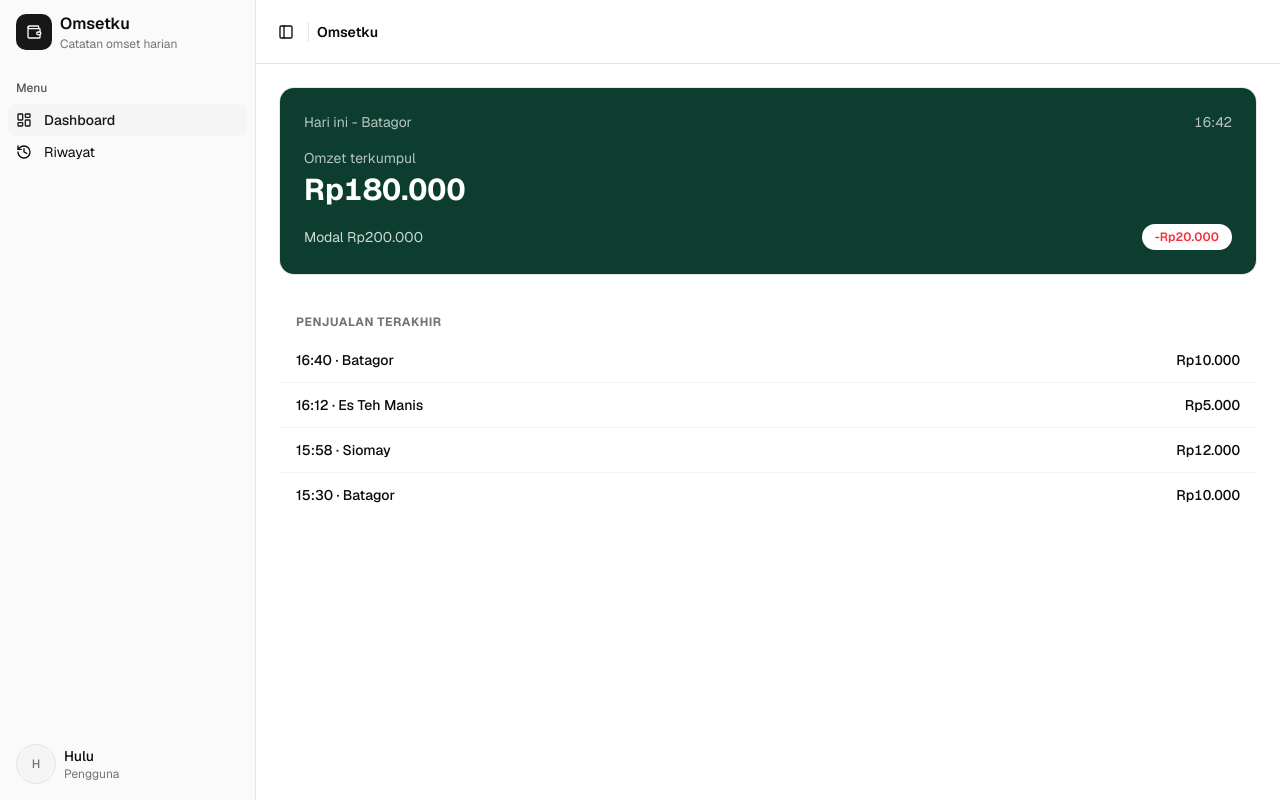
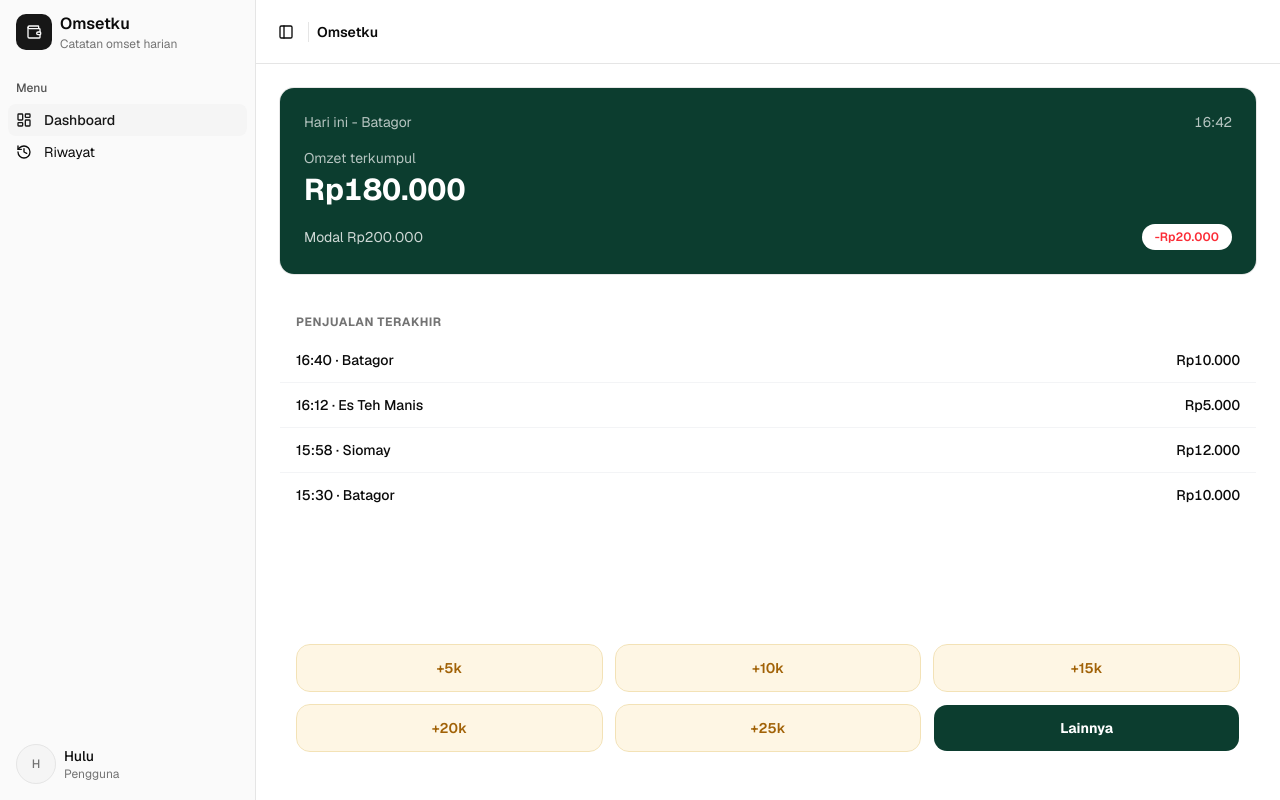
Before and after one commit to marten433-byt/kelompok-3-project, a Next.js app: page /dashboard in a window 1280 px wide. Built offline with nearby package versions, Linux system fonts and the light colour scheme; no server answers.

Commit message:
membuat tombol harga

```diff
--- /dev/null
+++ b/src/app/(sidebar)/dashboard/_components/tombol_harga.tsx
@@ -0,0 +1,63 @@
+"use client";
+
+import { Button } from "@/components/ui/button";
+import { cn } from "@/lib/utils";
+
+const numberFormatter = new Intl.NumberFormat("id-ID", {
+  maximumFractionDigits: 0,
+});
+
+function formatRupiah(value: number) {
+  return `Rp${numberFormatter.format(value)}`;
+}
+
+// 5000 -> "+5k", 15000 -> "+15k"
+function formatLabelNominal(nominal: number) {
+  return `+${nominal / 1_000}k`;
+}
+
+/** Nominal cepat yang paling sering dipakai kasir. */
+const nominalCepat = [5_000, 10_000, 15_000, 20_000, 25_000] as const;
+
+type TombolHargaProps = {
+  /** Daftar nominal cepat yang ditampilkan. */
+  nominal?: readonly number[];
+  /** Dipanggil saat salah satu tombol nominal ditekan. */
+  onPilihNominal?: (nominal: number) => void;
+  /** Dipanggil saat tombol "Lainnya" ditekan, mis. untuk membuka input nominal manual. */
+  onLainnya?: () => void;
+  className?: string;
+};
+
+export function TombolHarga({
+  nominal = nominalCepat,
+  onPilihNominal,
+  onLainnya,
+  className,
+}: TombolHargaProps) {
+  return (
+    <div className={cn("grid grid-cols-3 gap-3 px-4 pb-6 mt-auto", className)}>
+      {nominal.map((nilai) => (
+        <Button
+          key={nilai}
+          type="button"
+          variant="secondary"
+          onClick={() => onPilihNominal?.(nilai)}
+          aria-label={`Tambah penjualan ${formatRupiah(nilai)}`}
+          className="h-12 w-full rounded-xl border border-[#F3E2B6] bg-[#FEF6E4] text-sm font-semibold text-[#A16207] shadow-none transition-colors hover:bg-[#FBEACB] hover:text-[#854D0E] focus-visible:border-[#A16207]/40 focus-visible:ring-[#A16207]/30"
+        >
+          {formatLabelNominal(nilai)}
+        </Button>
+      ))}
+
+      <Button
+        type="button"
+        onClick={onLainnya}
+        aria-label="Input nominal lainnya"
+        className="h-12 w-full rounded-xl bg-[#0C3D2F] text-sm font-bold text-white shadow-none transition-colors hover:bg-[#0A3328] focus-visible:border-[#0C3D2F] focus-visible:ring-[#0C3D2F]/30"
+      >
+        Lainnya
+      </Button>
+    </div>
+  );
+}
--- a/src/app/(sidebar)/dashboard/page.tsx
+++ b/src/app/(sidebar)/dashboard/page.tsx
@@ -1,11 +1,13 @@
 import { ListPenjualan } from "./_components/list_penjualan";
 import { Summary } from "./_components/summary";
+import { TombolHarga } from "./_components/tombol_harga";
 
 export default function DashboardPage() {
   return (
     <>
       <Summary />
       <ListPenjualan />
+      <TombolHarga />
     </>
   );
 }
```
